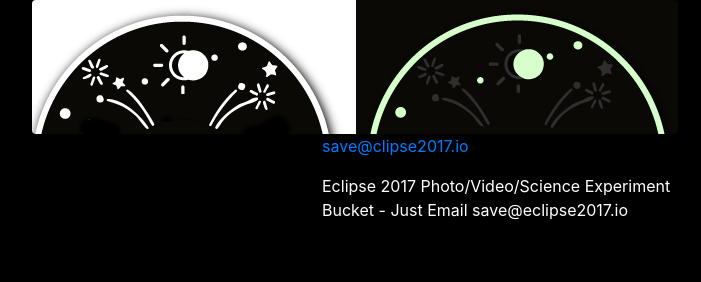
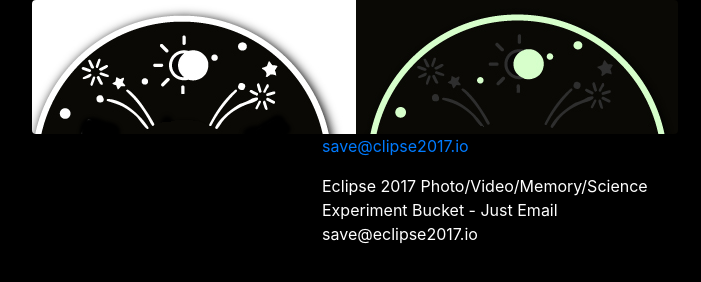
Before and after one commit to anthroprose/eclipse2017.io, a plain HTML site: page index.html in a window 1280 px wide. Shown: the whole page, without its empty margins (143-844 px from the left). Drawn offline with nearby package versions, Linux system fonts and the light colour scheme; a small style sheet from the web is missing.

Commit message:
messaging

```diff
--- a/index.html
+++ b/index.html
@@ -44,7 +44,7 @@
 					<p>
 						<a href="mailto:save@clipse2017.io">save@clipse2017.io</a>
 					</p>
-					Eclipse 2017 Photo/Video/Science Experiment Bucket - Just Email save@eclipse2017.io
+					Eclipse 2017 Photo/Video/Memory/Science Experiment Bucket - Just Email save@eclipse2017.io
 				</div>
 				<div class="col-4">&nbsp;</div>
 			</div>
```
